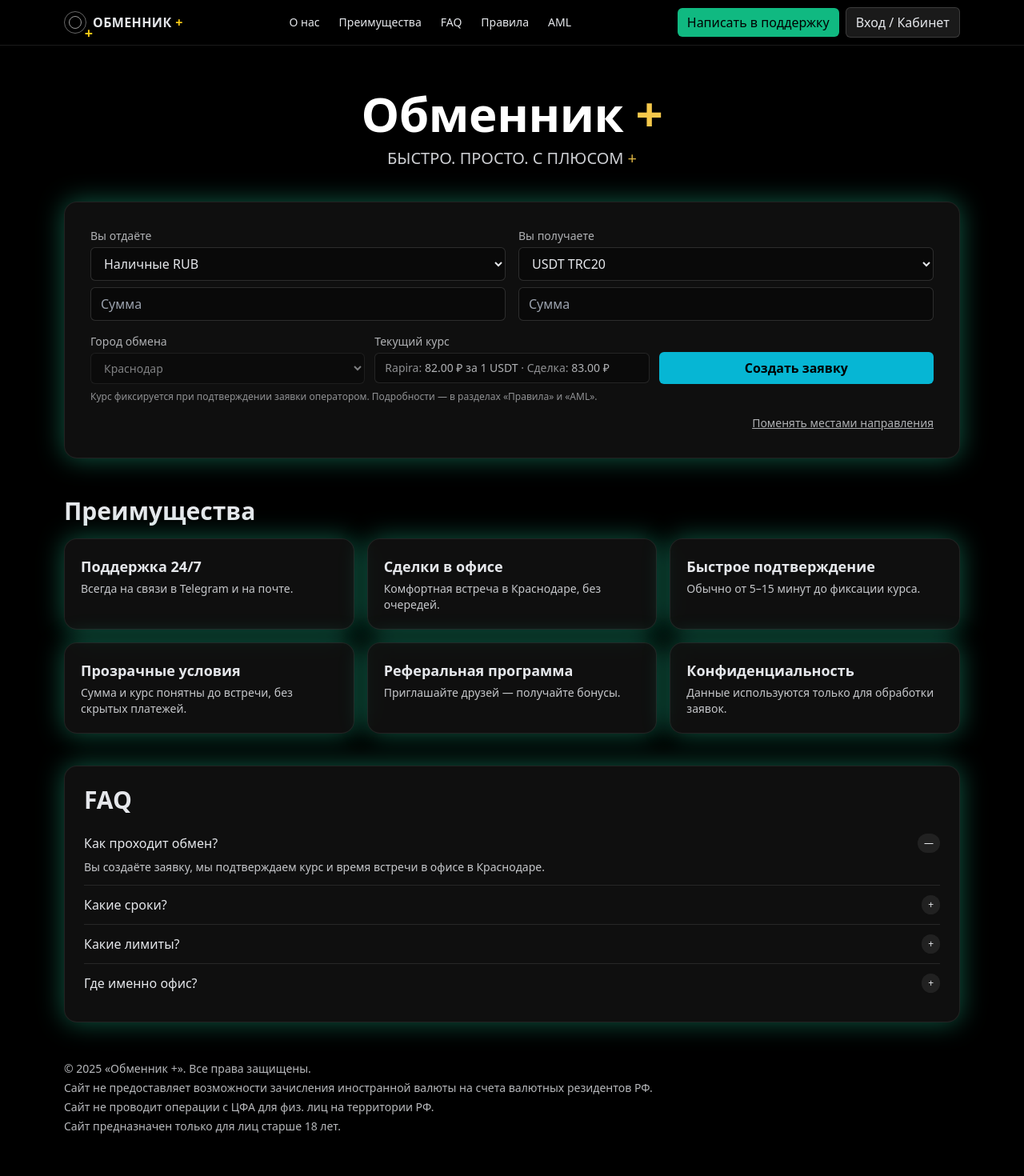
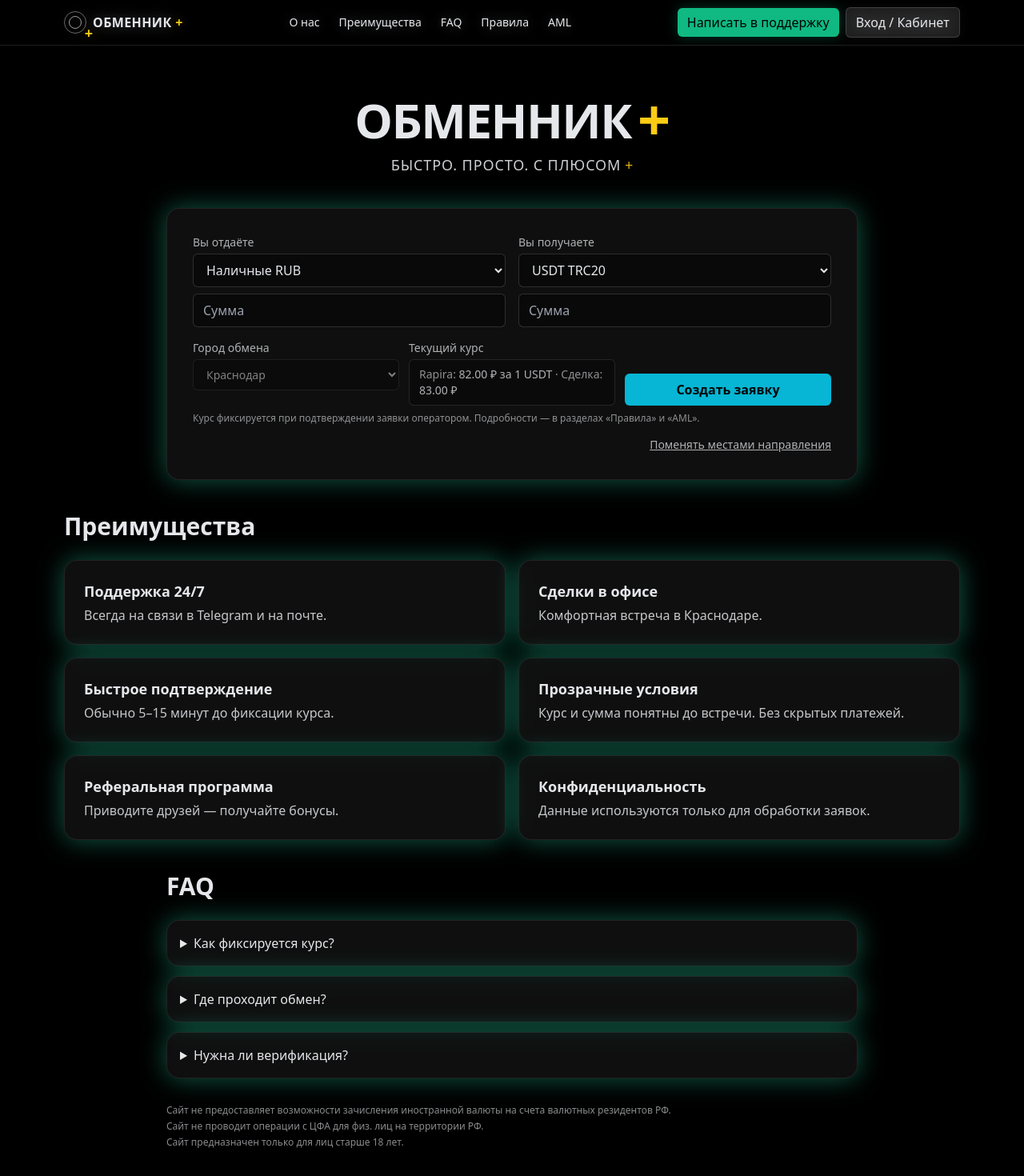
Before and after one commit to mihailgybkin-dot/obmennik-plus, a Next.js app: page / in a window 1280 px wide. Shown: the top 1470 px of the page at 80% size. Built offline with nearby package versions, Linux system fonts and the light colour scheme; no server answers.

Commit message:
Update page.tsx

```diff
--- a/app/page.tsx
+++ b/app/page.tsx
@@ -1,40 +1,75 @@
-import Calculator from "../components/Calculator";
-import Features from "../components/Features";
-import FAQ from "../components/FAQ";
+import NavBar from "@/components/NavBar";
+import Calculator from "@/components/Calculator";
 
-export default function Page(){
+export const metadata = { title: "Обменник + — быстро. просто. с плюсом." };
+
+export default function Home() {
   return (
     <main>
-      <section className="mx-auto max-w-6xl px-4 pt-28 pb-12">
-        {/* Центральная надпись */}
-        <div className="text-center mb-10">
-          <div className="font-extrabold tracking-tight">
-            <span className="text-5xl sm:text-6xl text-white">Обменник</span>
-            <span className="text-5xl sm:text-6xl text-[#F5C84B]"> +</span>
+      <NavBar />
+
+      {/* Hero */}
+      <section className="pt-28 pb-10 text-center">
+        <h1 className="text-5xl sm:text-6xl font-extrabold tracking-tight">
+          <span className="inline-flex items-end gap-2">
+            <span className="uppercase">Обменник</span>
+            <span className="text-yellow-400 relative -mb-1 text-6xl sm:text-7xl leading-none">+</span>
+          </span>
+        </h1>
+        <p className="mt-3 text-lg opacity-90">
+          <span className="uppercase tracking-wider">БЫСТРО. ПРОСТО. С ПЛЮСОМ</span>
+          <span className="text-yellow-400"> +</span>
+        </p>
+      </section>
+
+      {/* Calculator */}
+      <section className="mx-auto max-w-4xl px-4">
+        <Calculator />
+      </section>
+
+      {/* Преимущества */}
+      <section id="benefits" className="mx-auto max-w-6xl px-4 py-10">
+        <h2 className="text-3xl font-bold mb-6">Преимущества</h2>
+        <div className="grid md:grid-cols-2 gap-4">
+          {[
+            ["Поддержка 24/7", "Всегда на связи в Telegram и на почте."],
+            ["Сделки в офисе", "Комфортная встреча в Краснодаре."],
+            ["Быстрое подтверждение", "Обычно 5–15 минут до фиксации курса."],
+            ["Прозрачные условия", "Курс и сумма понятны до встречи. Без скрытых платежей."],
+            ["Реферальная программа", "Приводите друзей — получайте бонусы."],
+            ["Конфиденциальность", "Данные используются только для обработки заявок."],
+          ].map(([t, d]) => (
+            <div key={t} className="card p-6">
+              <div className="text-lg font-semibold mb-1">{t}</div>
+              <p className="opacity-85">{d}</p>
+            </div>
+          ))}
+        </div>
+      </section>
+
+      {/* FAQ */}
+      <section id="faq" className="mx-auto max-w-4xl px-4 pb-16">
+        <h2 className="text-3xl font-bold mb-6">FAQ</h2>
+        <details className="card p-4 mb-3">
+          <summary className="cursor-pointer font-medium">Как фиксируется курс?</summary>
+          <div className="mt-2 opacity-85">
+            Предварительный расчёт вы видите в калькуляторе. Окончательная фиксация — при подтверждении заявки оператором.
           </div>
-          <div className="mt-3 text-xl opacity-90">
-            БЫСТРО. ПРОСТО. С ПЛЮСОМ<span className="text-[#F5C84B]"> +</span>
-          </div>
-        </div>
+        </details>
+        <details className="card p-4 mb-3">
+          <summary className="cursor-pointer font-medium">Где проходит обмен?</summary>
+          <div className="mt-2 opacity-85">В нашем офисе в Краснодаре. Адрес сообщаем после подтверждения.</div>
+        </details>
+        <details className="card p-4">
+          <summary className="cursor-pointer font-medium">Нужна ли верификация?</summary>
+          <div className="mt-2 opacity-85">При необходимости — по AML/KYT требованиям см. раздел «AML».</div>
+        </details>
 
-        <Calculator/>
-
-        <div className="mt-12" id="features">
-          <h2 className="mb-4">Преимущества</h2>
-          <Features/>
-        </div>
-
-        <div id="faq" className="mt-10 card p-6">
-          <h2 className="mb-3">FAQ</h2>
-          <FAQ/>
-        </div>
-
-        <footer className="mt-12 opacity-80 text-sm pb-10 space-y-1">
-          <div>© {new Date().getFullYear()} «Обменник +». Все права защищены.</div>
+        <div className="text-xs opacity-60 mt-8 space-y-1">
           <div>Сайт не предоставляет возможности зачисления иностранной валюты на счета валютных резидентов РФ.</div>
           <div>Сайт не проводит операции с ЦФА для физ. лиц на территории РФ.</div>
           <div>Сайт предназначен только для лиц старше 18 лет.</div>
-        </footer>
+        </div>
       </section>
     </main>
   );
```
